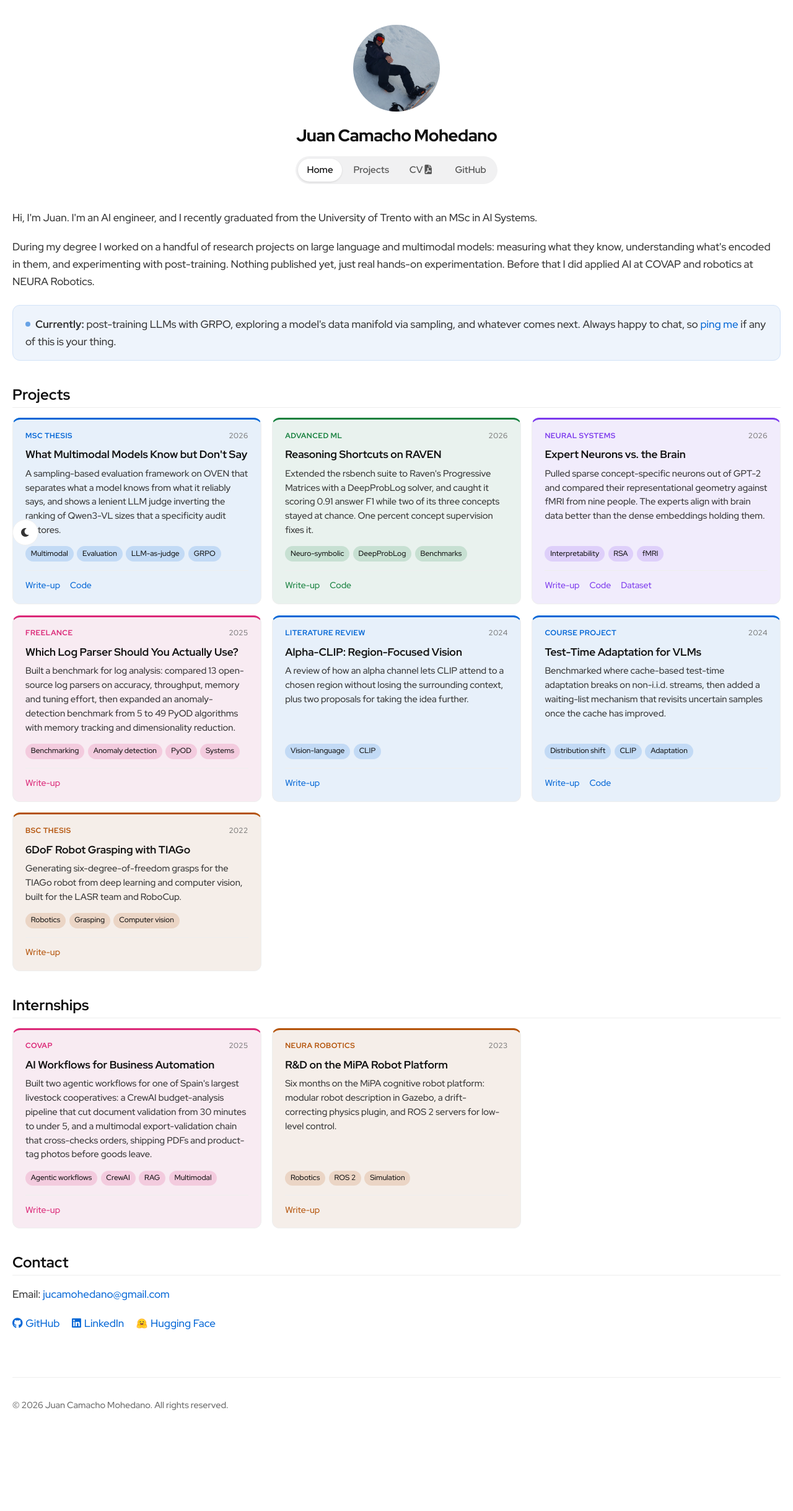
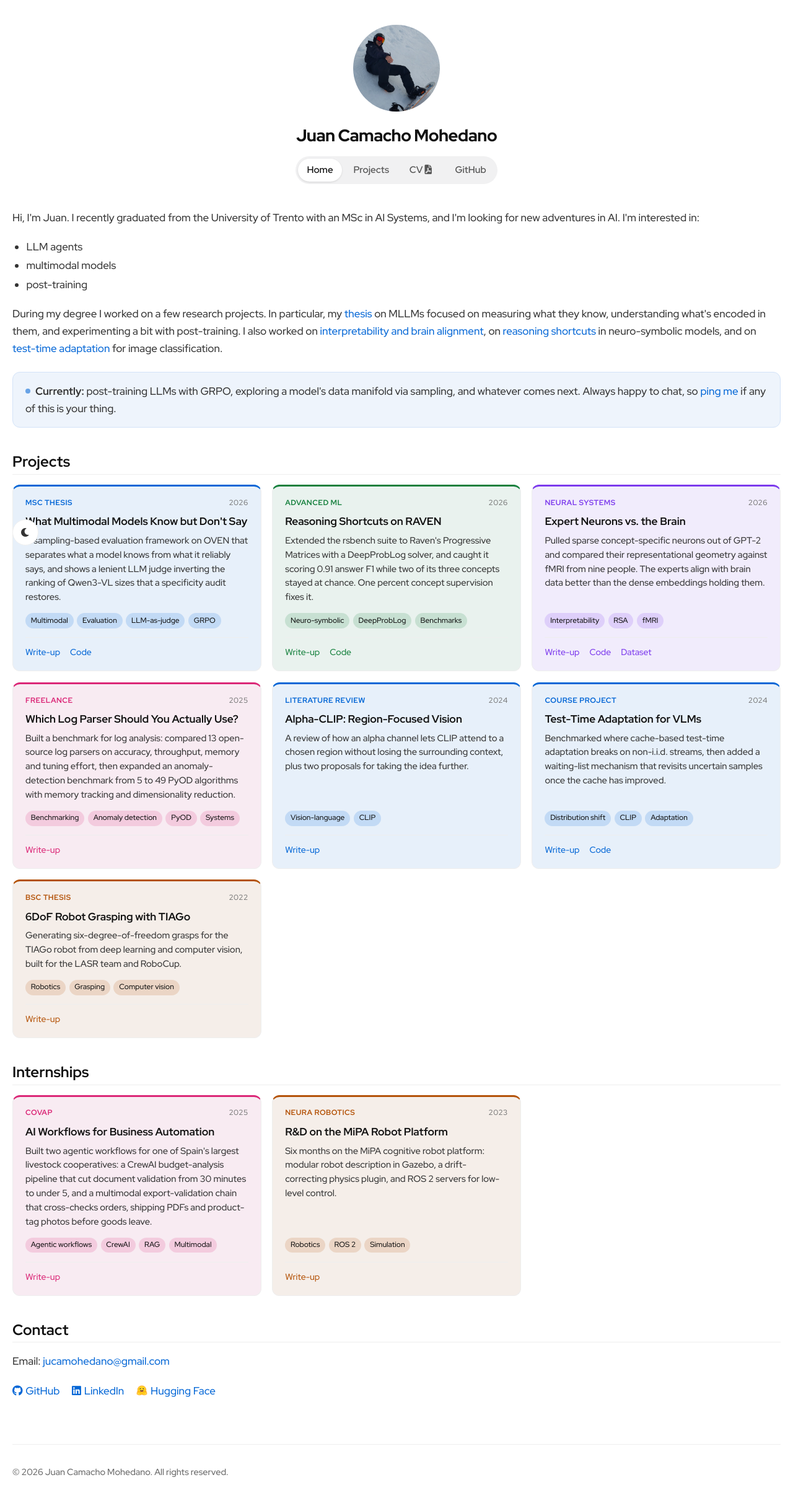
Before and after one commit to jucamohedano/jucamohedano.github.io, a Jekyll site: the page built from index.md, in a window 1280 px wide. Shown: the whole page at 62% size. Built offline with Jekyll 4.4.1, drawn with Linux system fonts in a browser that asks for light colours; before the commit the page ends 2329 px from its top, so only the background shows below that.

Commit message:
Polish user's intro: grammar, real interests list, links to the works
Co-Authored-By: Claude Fable 5 <noreply@anthropic.com>

```diff
--- a/css/styles.css
+++ b/css/styles.css
@@ -251,6 +251,15 @@ section {
 /* Bio Section */
 .bio {
     margin-bottom: 2.5rem;
+}
+
+.bio ul.interests {
+    margin: 0.2rem 0 1.2rem;
+    padding-left: 1.4rem;
+}
+
+.bio ul.interests li {
+    margin-bottom: 0.15rem;
 }
 
 /* "Currently" callout */
--- a/index.md
+++ b/index.md
@@ -4,15 +4,23 @@ layout: default
 
 <section class="bio">
     <p>
-        Hi, I'm Juan. I'm an AI engineer, and I recently graduated from the
-        University of Trento with an MSc in AI Systems.
+        Hi, I'm Juan. I recently graduated from the University of Trento with an
+        MSc in AI Systems, and I'm looking for new adventures in AI. I'm interested in:
     </p>
+    <ul class="interests">
+        <li>LLM agents</li>
+        <li>multimodal models</li>
+        <li>post-training</li>
+    </ul>
     <p>
-        During my degree I worked on a handful of research projects on large
-        language and multimodal models: measuring what they know, understanding
-        what's encoded in them, and experimenting with post-training. Nothing
-        published yet, just real hands-on experimentation. Before that I did
-        applied AI at COVAP and robotics at NEURA Robotics.
+        During my degree I worked on a few research projects. In particular, my
+        <a href="/blog/2026/07/22/what-multimodal-models-know/">thesis</a> on MLLMs
+        focused on measuring what they know, understanding what's encoded in them,
+        and experimenting a bit with post-training. I also worked on
+        <a href="/blog/2026/02/19/expert-neurons-brain-alignment/">interpretability and brain alignment</a>,
+        on <a href="/blog/2026/06/22/reasoning-shortcuts-raven/">reasoning shortcuts</a>
+        in neuro-symbolic models, and on
+        <a href="/blog/2024/03/01/test-time-adaptation/">test-time adaptation</a> for image classification.
     </p>
     <div class="now-box">
         <p><span class="pulse-dot" aria-hidden="true"></span><strong>Currently:</strong> post-training LLMs with GRPO, exploring a model's data manifold via sampling, and whatever comes next. Always happy to chat, so <a href="mailto:{{ site.email }}">ping me</a> if any of this is your thing.</p>
```
